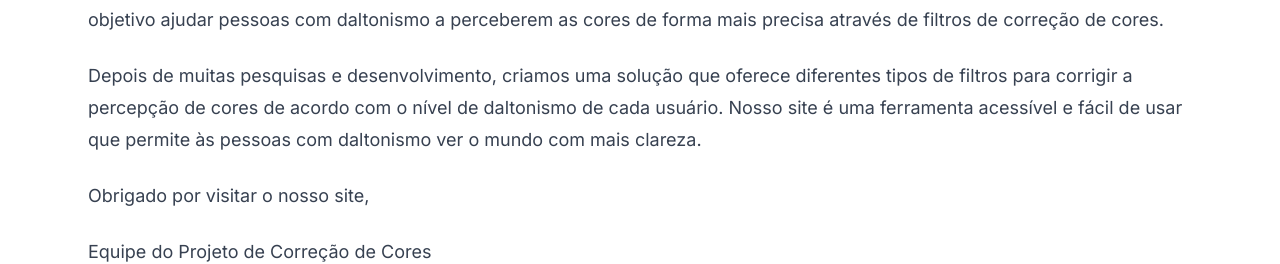
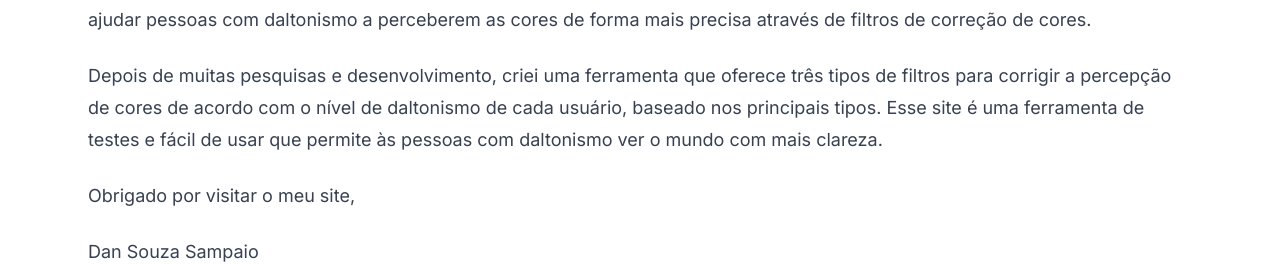
Before and after one commit to danssampaio/colorblind-filter, a Next.js app: page /about in a window 1280 px wide. Shown: the part 276-540 px from the top of the page. Built offline with nearby package versions, Linux system fonts and the light colour scheme; no server answers.

Commit message:
refact text

```diff
--- a/src/app/about/page.tsx
+++ b/src/app/about/page.tsx
@@ -1,15 +1,14 @@
-
 import Markdown from "react-markdown";
 
 const content = `# Sobre o Projeto
 
-Bem-vindo ao nosso site! Este projeto foi desenvolvido como parte do Trabalho de Conclusão de Curso (TCC) e tem como objetivo ajudar pessoas com daltonismo a perceberem as cores de forma mais precisa através de filtros de correção de cores.
+Bem-vindo ao meu site! Este projeto foi desenvolvido como parte do Trabalho de Conclusão de Curso (TCC) e tem como objetivo ajudar pessoas com daltonismo a perceberem as cores de forma mais precisa através de filtros de correção de cores.
 
-Depois de muitas pesquisas e desenvolvimento, criamos uma solução que oferece diferentes tipos de filtros para corrigir a percepção de cores de acordo com o nível de daltonismo de cada usuário. Nosso site é uma ferramenta acessível e fácil de usar que permite às pessoas com daltonismo ver o mundo com mais clareza.
+Depois de muitas pesquisas e desenvolvimento, criei uma ferramenta que oferece três tipos de filtros para corrigir a percepção de cores de acordo com o nível de daltonismo de cada usuário, baseado nos principais tipos. Esse site é uma ferramenta de testes e fácil de usar que permite às pessoas com daltonismo ver o mundo com mais clareza.
 
-Obrigado por visitar o nosso site,
+Obrigado por visitar o meu site,
 
-Equipe do Projeto de Correção de Cores`;
+Dan Souza Sampaio`;
 
 export async function generateMetadata() {
   return {
```
